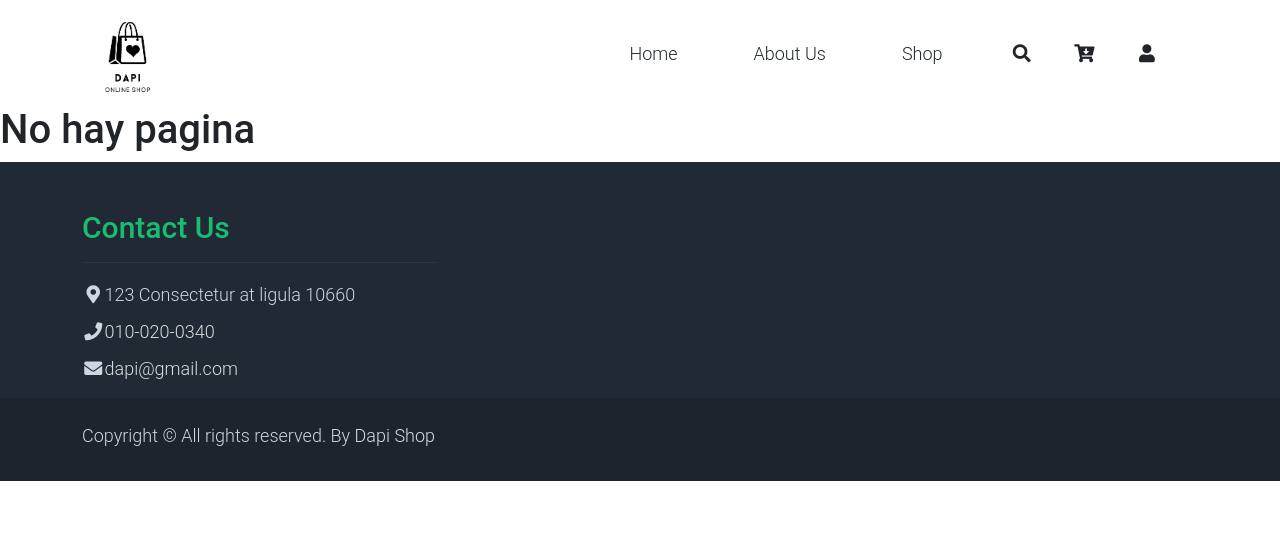
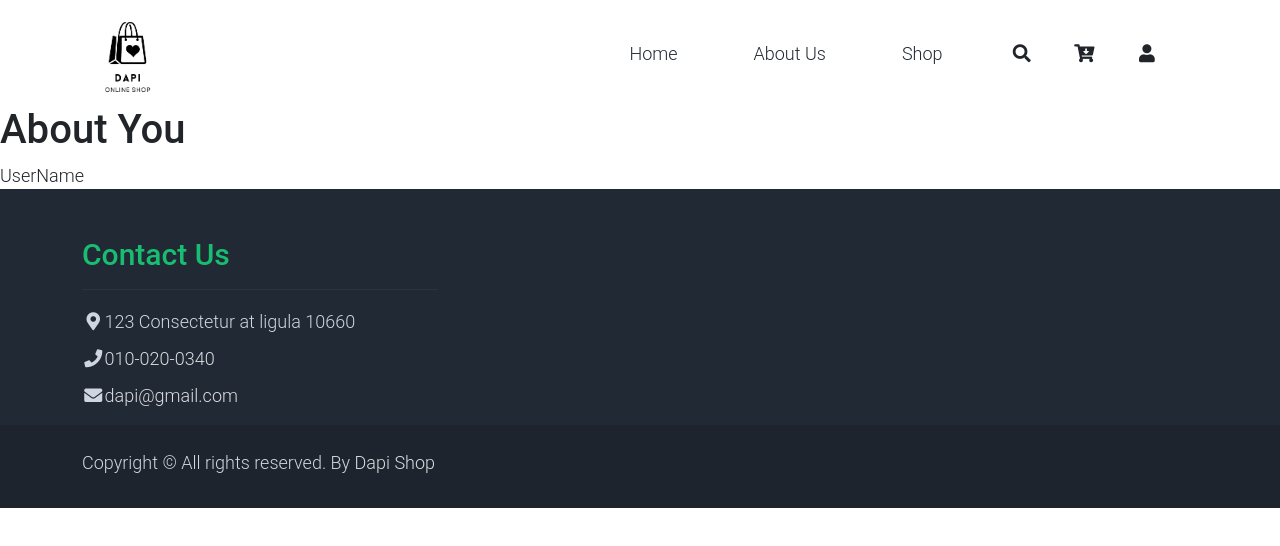
Before and after one commit to alfredo2201/clothingStoreWeb, a React (Vite) app in the folder front/: page /perfil in a window 1280 px wide. Shown: the top 546 px of the page. Built offline with nearby package versions, Linux system fonts and the light colour scheme.

Commit message:
navigate to perfil
cuando hay un usuario registrado, ya no va al login, va al perfil

```diff
--- a/front/src/App.jsx
+++ b/front/src/App.jsx
@@ -10,6 +10,7 @@ import Login from "./pages/Login";
 import Footer from "./components/Footer/Footer";
 import SingleShop from "./components/ShopSingle/ShopSingle";
 import AddItem from "./pages/AddItem";
+import Perfil from "./pages/perfil";
 
 function App() {
   return (
@@ -24,6 +25,7 @@ function App() {
         <Route path="aboutUs" element={<AboutUs />} />
         <Route path="shop" element={<Shop />} />
         <Route path="add-item" element={<AddItem/>}/>
+        <Route path="perfil" element={<Perfil/>}/>
         <Route path="auth/login" element={<Login />} />
         <Route path="singleShop" element={<SingleShop />} />
         <Route path="*" element={<NoPage />} />
--- a/front/src/components/loginForm/LoginForm.jsx
+++ b/front/src/components/loginForm/LoginForm.jsx
@@ -13,7 +13,7 @@ const LoginForm = () => {
                     //redirecciona si hay un usuario
                     (client !== null) && (
                         // console.log('clientL ->', client)
-                        <Navigate to='/' replace={true} />
+                        <Navigate to='/perfil' replace={true} />
                     )
                 }
 
--- a/front/src/pages/Login.jsx
+++ b/front/src/pages/Login.jsx
@@ -1,6 +1,8 @@
 import React, { useContext } from 'react'
 import LoginForm from '../components/loginForm/LoginForm'
 import { ClientContext } from '../context/client/ClientContext'
+import { Navigate, redirect } from 'react-router-dom'
+
 
 const Login = () => {
     const client = useContext(ClientContext)
--- /dev/null
+++ b/front/src/pages/Perfil.jsx
@@ -0,0 +1,21 @@
+import React from 'react'
+
+const Perfil = () => {
+    return (
+        <div>
+            <div>
+                <h1>About You</h1>
+            </div>
+
+            <div>
+                <form >
+                    <div>
+                        <label>UserName</label>
+                    </div>
+                </form>
+            </div>
+        </div>
+    )
+}
+
+export default Perfil
```
Also changed, not shown: front/src/context/client/ClientProvider.jsx (line endings or trailing spaces).
